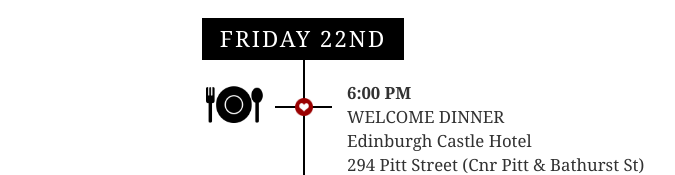
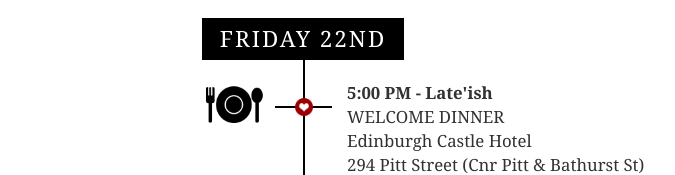
Before and after one commit to justincarter/moniqueandjustin, a plain HTML site: page index.html in a window 1280 px wide. Shown: the part 1223-1398 px from the top of the page, without its empty margins (337-1012 px from the left). Drawn offline with Linux system fonts and the light colour scheme.

Commit message:
fix time

```diff
--- a/index.html
+++ b/index.html
@@ -81,7 +81,7 @@
 			<h3>Friday 22nd</h3>
 			<ol>
 				<li>
-					<strong>6:00 PM</strong>
+					<strong>5:00 PM - Late'ish</strong>
 					WELCOME DINNER<br>
 					Edinburgh Castle Hotel<br>
 					294 Pitt Street (Cnr Pitt &amp; Bathurst St)<br>
```
